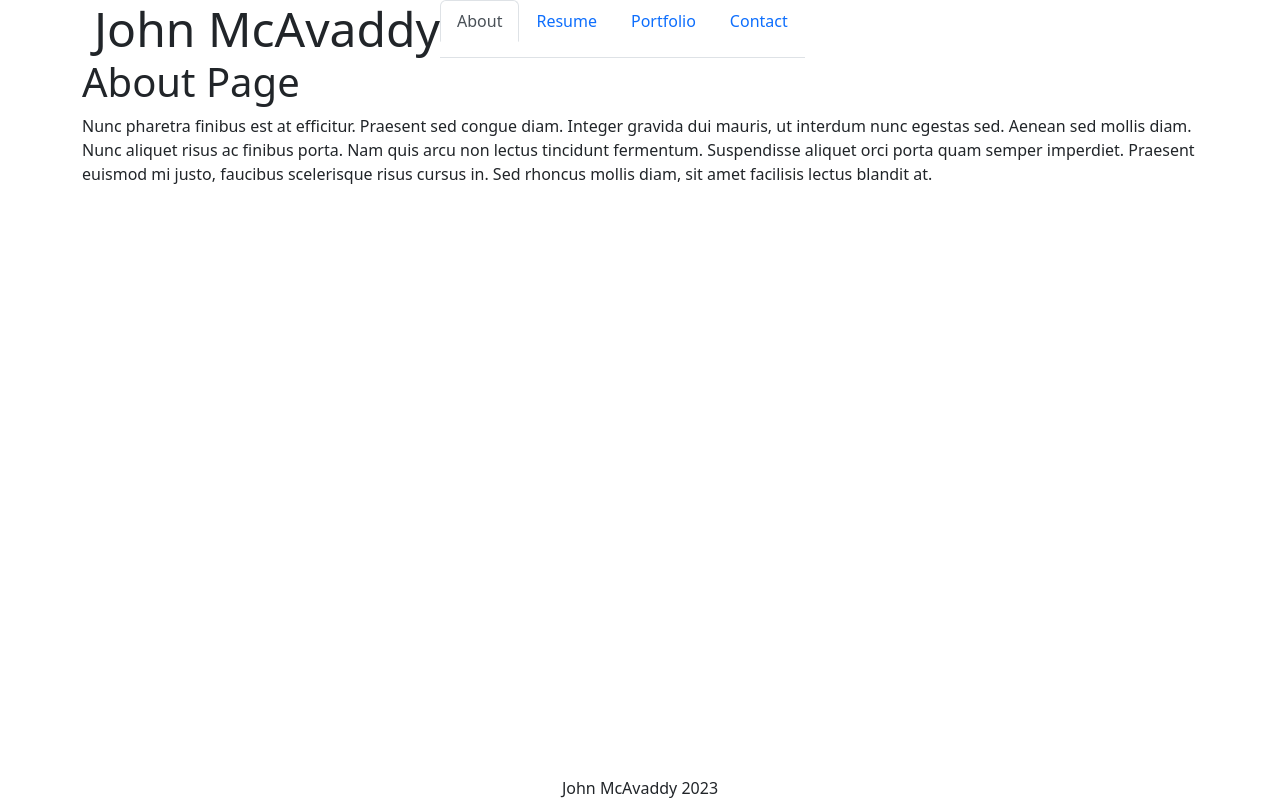
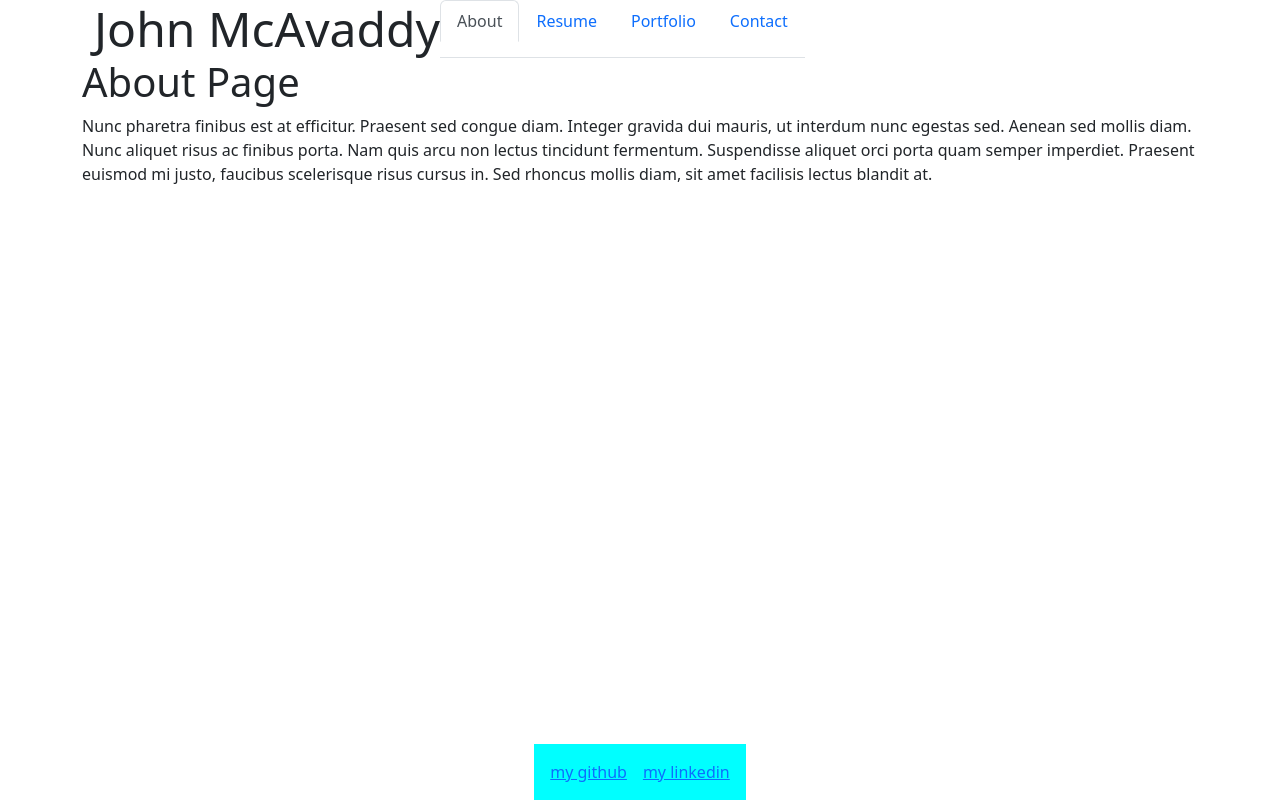
Before and after one commit to jmcavaddy/react-portfolio, a React (Create React App) app: page / in a window 1280 px wide. Built offline with nearby package versions, Linux system fonts and the light colour scheme.

Commit message:
Added links in footers; added unique keys to li elements; some more styling

```diff
--- a/src/components/Footer.js
+++ b/src/components/Footer.js
@@ -3,7 +3,8 @@ import React from "react";
 export default function Footer() {
     return (
         <footer className="footer">
-        <span>John McAvaddy 2023</span>
+            <a href="https://github.com/jmcavaddy">my github</a>
+            <a href="https://www.linkedin.com/in/john-mcavaddy-72750618a">my linkedin</a>
         </footer>
     );
 }
--- a/src/components/Project.js
+++ b/src/components/Project.js
@@ -2,11 +2,12 @@ import React from "react";
 
 
 function Project(props) {
-    console.log(props);
+
     const project = props.currentProject;
+
     return (
-        <div className="container">
-            <div className="card d-flex">
+        <div className="container d-flex">
+            <div className="container card d-flex">
                 <div className="img-container">
                     <img alt={project.name} src={project.image} className="img-thumbnail" />
                 </div>
--- a/src/components/View.js
+++ b/src/components/View.js
@@ -33,7 +33,7 @@ export default function View() {
             <Header currentPage={currentPage} handlePageChange={handlePageChange} />
             {/* Here we are calling the renderPage method which will return a component  */}
             {renderPage()}
-            <Footer className="footer" />
+            <Footer />
         </div>
   );
 }
--- a/src/pages/Portfolio.js
+++ b/src/pages/Portfolio.js
@@ -1,19 +1,16 @@
 import React from 'react';
 import Project from '../components/Project';
 
-
 export default function Portfolio(props) {
 
-  console.log(props);
-
   return (
-    <div className='container d-flex'>
+    <div>
       <h1>
         Portfolio
       </h1>
       <ul className='list-unstyled'>
         {props.projects.map((project) => (
-          <li>
+          <li key={project.id} className='pb-5'>
             <Project currentProject={project} />
           </li>
         ))}
--- a/src/styles/View.css
+++ b/src/styles/View.css
@@ -3,10 +3,16 @@
     flex-direction: column;
     min-height: 100vh;
     align-items: center;
+    position: relative;
 }
 
 .footer {
     text-align: center;
     position: absolute;
     bottom: 0;
+    display: flex;
+    gap: 1rem;
+    align-items: center;
+    padding: 1rem;
+    background-color: aqua;
 }
```
